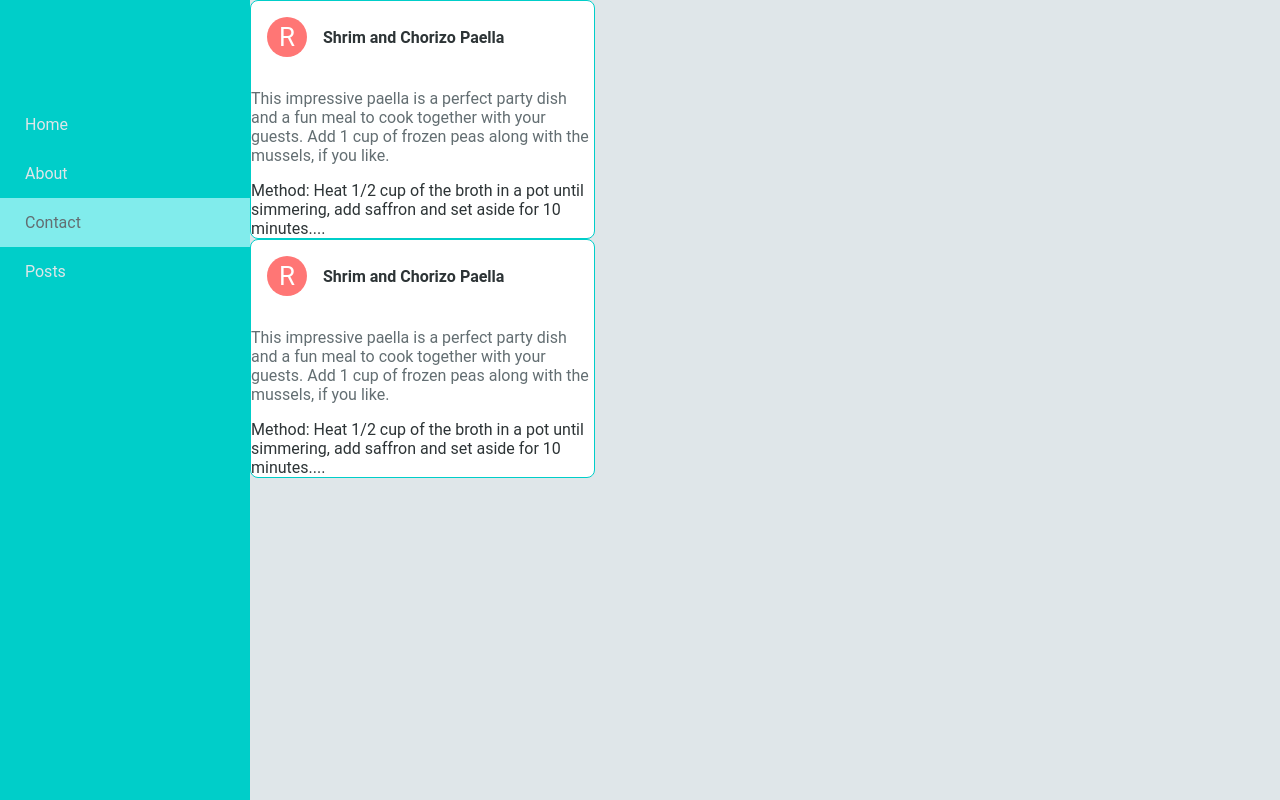
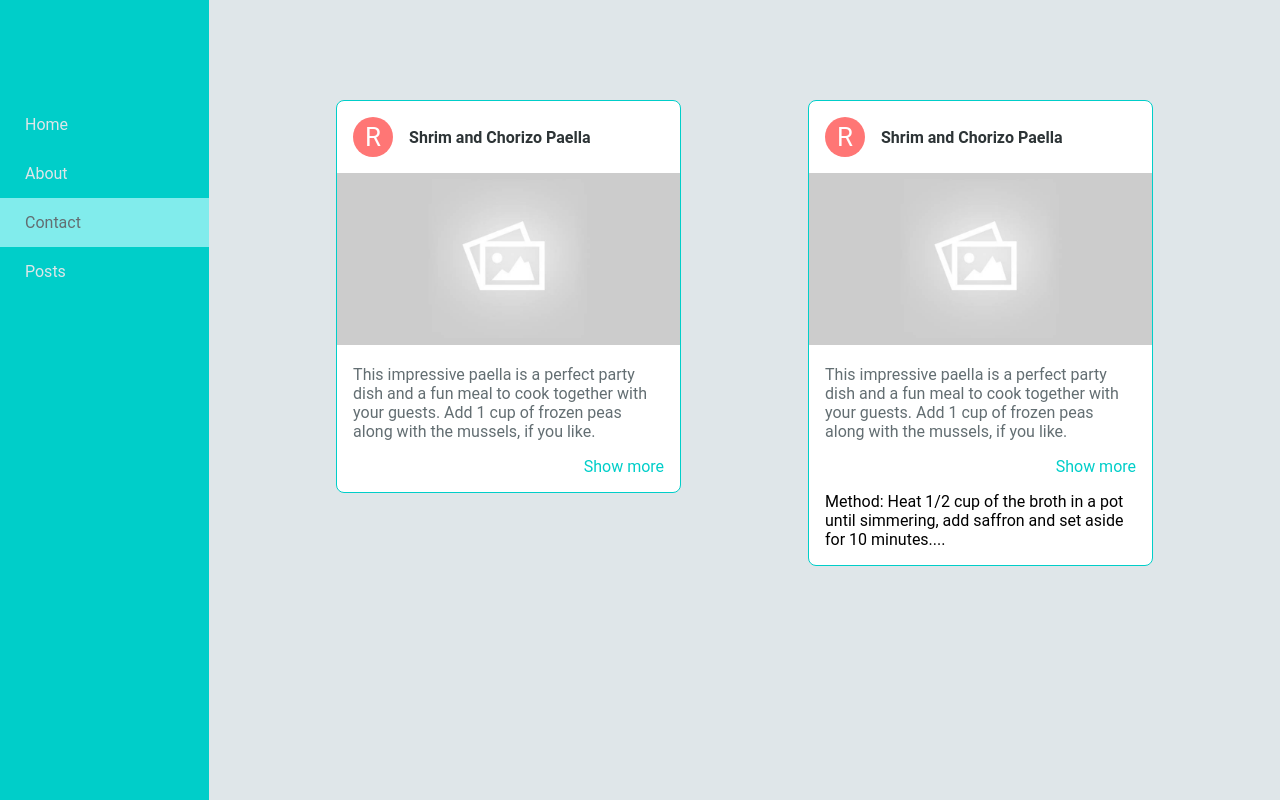
Before and after one commit to KaMa75/zadania-tydzien-3, a React (Create React App) app: page / in a window 1280 px wide. Built offline with nearby package versions, Linux system fonts and the light colour scheme.

Commit message:
add posts components and styling

```diff
--- a/src/components/Card/Card.css
+++ b/src/components/Card/Card.css
@@ -3,6 +3,10 @@
     border: 1px solid #00cec9;
     border-radius: 8px;
     width: 345px;
+}
+
+.Card p {
+    margin: 0;
 }
 
 .Title {
@@ -23,6 +27,28 @@
     margin-right: 16px;
 }
 
+.Image {
+    width: 100%
+}
+
+.Intro {
+    padding: 16px;
+}
+
+.ShowBtn {
+    color: #00cec9;
+    padding: 0 16px 16px;
+    text-align: right;
+}
+
+.ShowBtn span {
+    cursor: pointer;
+}
+
+.Content {
+    padding: 0 16px 16px;
+}
+
 h2 {
     font-size: 26px;
     margin: 0;
@@ -34,6 +60,6 @@ h4, .content {
     margin: 0;
 }
 
-.intro {
+.Intro {
     color: #636e72;
 }
--- a/src/components/Card/Card.js
+++ b/src/components/Card/Card.js
@@ -1,6 +1,6 @@
 import React from 'react';
 
-import {Title} from './';
+import {Title, Intro, Content, Image, ShowBtn} from './';
 import './Card.css';
 
 function Card({title, intro, content, showMore}) {
@@ -9,8 +9,14 @@ function Card({title, intro, content, showMore}) {
             <Title letter='R'>
                 {title}
             </Title>
-            <p className="intro">{intro}</p>
-            <p className="content">{content}</p>
+            <Image />
+            <Intro>
+                {intro}
+            </Intro>
+            <ShowBtn />
+            <Content showMore={showMore}>
+                {content}
+            </Content>
         </div>
     );
 }
--- /dev/null
+++ b/src/components/Card/Content.js
@@ -0,0 +1,11 @@
+import React from 'react';
+
+function Content({children, showMore}) {
+    return showMore && (
+        <p className="Content">
+            {children}
+        </p>
+    );
+}
+
+export default Content;
--- /dev/null
+++ b/src/components/Card/Image.js
@@ -0,0 +1,15 @@
+import React from 'react';
+
+import defaultImage from 'images/default.jpg';
+
+function Image() {
+    return (
+        <img
+            className='Image'
+            src={defaultImage}
+            alt='Default image'
+        />
+    );
+}
+
+export default Image;
--- /dev/null
+++ b/src/components/Card/Intro.js
@@ -0,0 +1,11 @@
+import React from 'react';
+
+function Intro({children}) {
+    return (
+        <p className="Intro">
+            {children}
+        </p>
+    );
+}
+
+export default Intro;
--- /dev/null
+++ b/src/components/Card/ShowBtn.js
@@ -0,0 +1,11 @@
+import React from 'react';
+
+function ShowBtn() {
+    return (
+        <div className='ShowBtn'>
+            <span>Show more</span>
+        </div>
+    );
+}
+
+export default ShowBtn;
--- a/src/components/Card/index.js
+++ b/src/components/Card/index.js
@@ -2,3 +2,7 @@ export {default} from './Card';
 
 export {default as Icon} from './Icon';
 export {default as Title} from './Title';
+export {default as Intro} from './Intro';
+export {default as Content} from './Content';
+export {default as Image} from './Image';
+export {default as ShowBtn} from './ShowBtn';
--- /dev/null
+++ b/src/pages/Posts/Posts.css
@@ -0,0 +1,8 @@
+.Posts {
+    width: 100%;
+    padding-top: 100px;
+    padding-bottom: 100px;
+    display: flex;
+    align-items: flex-start;
+    justify-content: space-evenly;
+}
--- a/src/pages/Posts/Posts.js
+++ b/src/pages/Posts/Posts.js
@@ -1,32 +1,34 @@
 import React from 'react';
 
 import Card from 'components/Card';
+import './Posts.css';
 
-const cardData =
+const cardData = [
     {
         title: 'Shrim and Chorizo Paella',
         intro: 'This impressive paella is a perfect party dish and a fun meal to cook together with your guests. Add 1 cup of frozen peas along with the mussels, if you like.',
         content: 'Method: Heat 1/2 cup of the broth in a pot until simmering, add saffron and set aside for 10 minutes....'
     }
-;
+];
 
 
 function Posts() {
 
-    const {title, intro, content} = cardData;
+    const {title, intro, content} = cardData[0];
 
     return (
-        <div>
+        <div className='Posts'>
             <Card
                 title={title}
                 intro={intro}
                 content={content}
-                showMore
+                showMore={false}
             />
             <Card
                 title={title}
                 intro={intro}
                 content={content}
+                showMore={true}
             />
         </div>
     );
```
Also changed, not shown: src/images/default.jpg (added), 1 other file (tests, documents, lock files or other folders).
